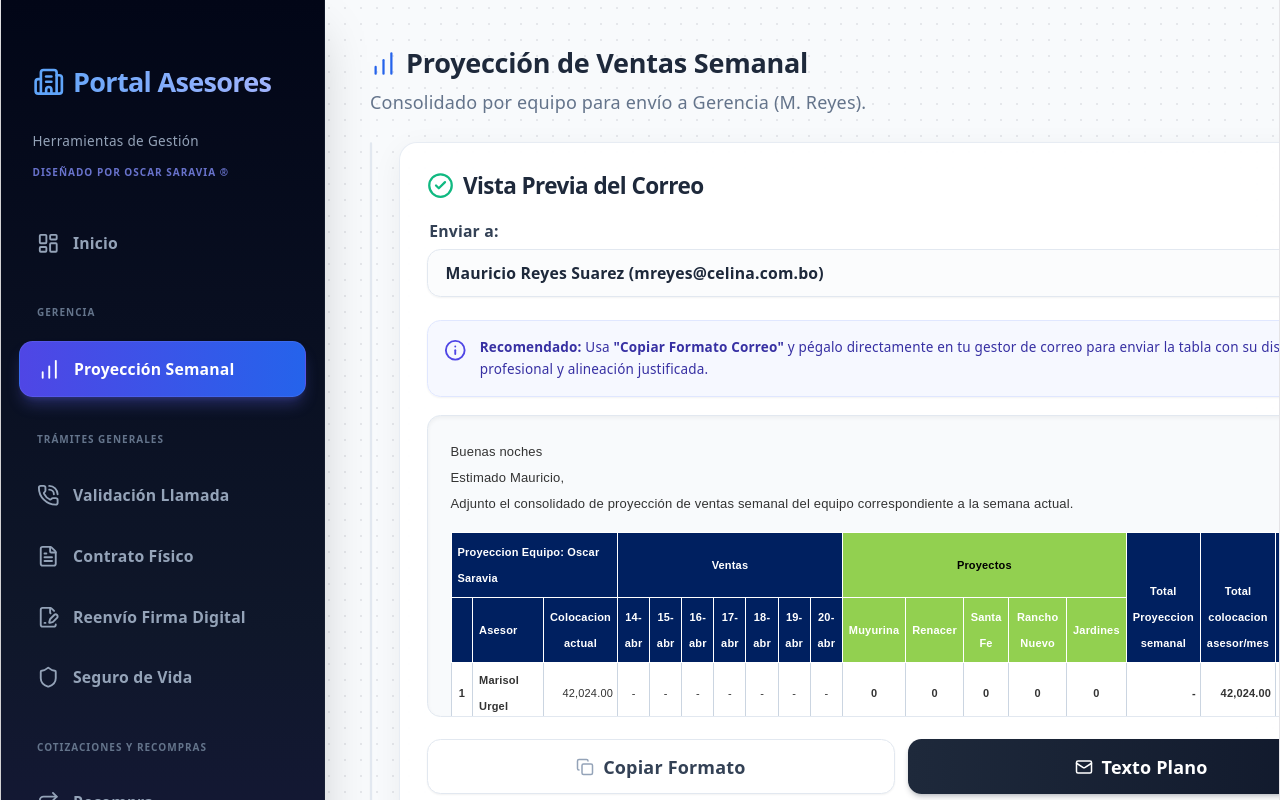
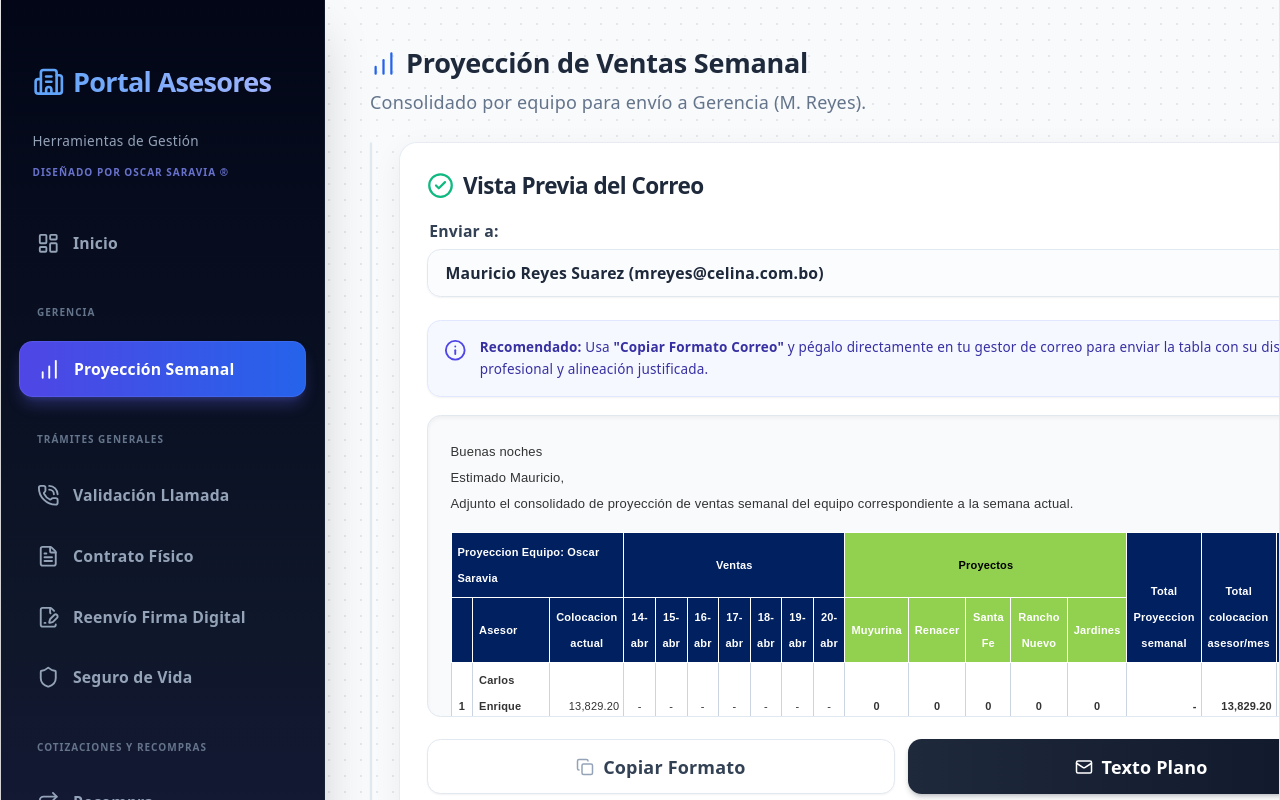
Before and after one commit to huguitoadm-OHSL/portal-celina, a React (Vite) app: page / in a window 1280 px wide. Shown: the top 800 px of the page. Built offline with nearby package versions, Linux system fonts and the light colour scheme.

Commit message:
Update App.jsx

```diff
--- a/src/App.jsx
+++ b/src/App.jsx
@@ -46,16 +46,16 @@ const SUPERVISORES = [
 // --- EQUIPOS DE ASESORES POR SUPERVISOR ---
 const EQUIPOS_ASESORES = {
   "Oscar Saravia": [
-    { nombre: "Marisol Urgel", colAct: 42024 },
-    { nombre: "Carlos Enrique Calderon", colAct: 13829 },
-    { nombre: "Gloriana Silva", colAct: 13200 },
-    { nombre: "Ely Gonzales", colAct: 0 },
-    { nombre: "Jaime Fabricio Rios", colAct: 0 },
-    { nombre: "Daniel Angulo", colAct: 0 },
+    { nombre: "Carlos Enrique Calderon", colAct: 13829.20 },
+    { nombre: "Daniel Angulo Maldonado", colAct: 62640.00 },
+    { nombre: "Ely Gonzales Garcia", colAct: 0 },
+    { nombre: "Gloriana Silva Almenda", colAct: 6600.00 },
+    { nombre: "Jaime F. Rios Castro", colAct: 0 },
     { nombre: "Marioly Viñolas", colAct: 0 },
-    { nombre: "Merly Mendez", colAct: 0 },
-    { nombre: "Nataly Heredia", colAct: 0 },
-    { nombre: "Rodrigo Rojas", colAct: 0 }
+    { nombre: "Marisol Urgel Pizarro", colAct: 58146.00 },
+    { nombre: "Merly Mendez Hurtado", colAct: 7750.00 },
+    { nombre: "Rodrigo Rojas Siles", colAct: 0 },
+    { nombre: "Yocelin Salvatierra", colAct: 7500.00 }
   ],
   "Ana Karen Parada Vaca": [
     { nombre: "Maria Julieta Ortuste", colAct: 106980 },
```
